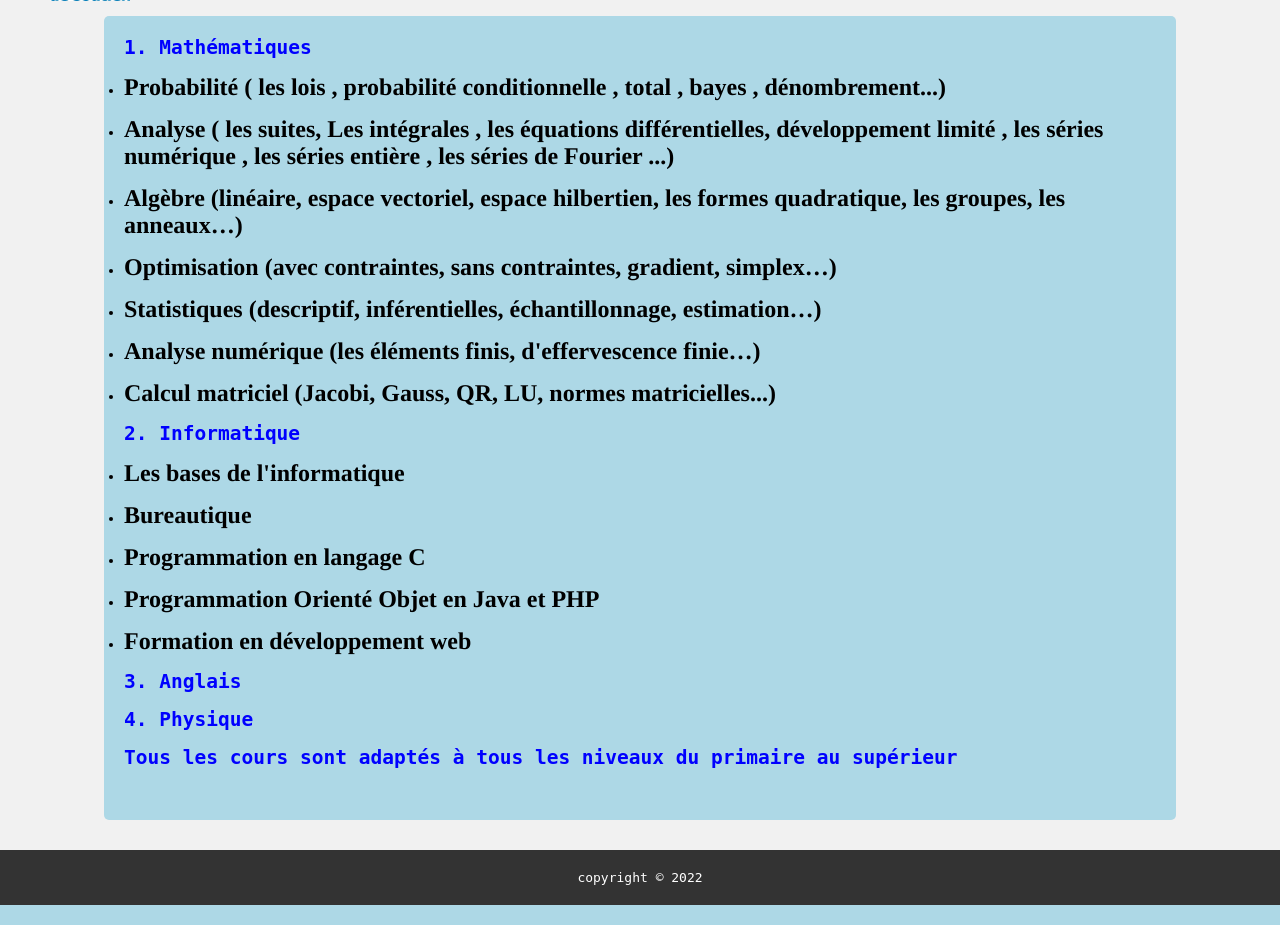
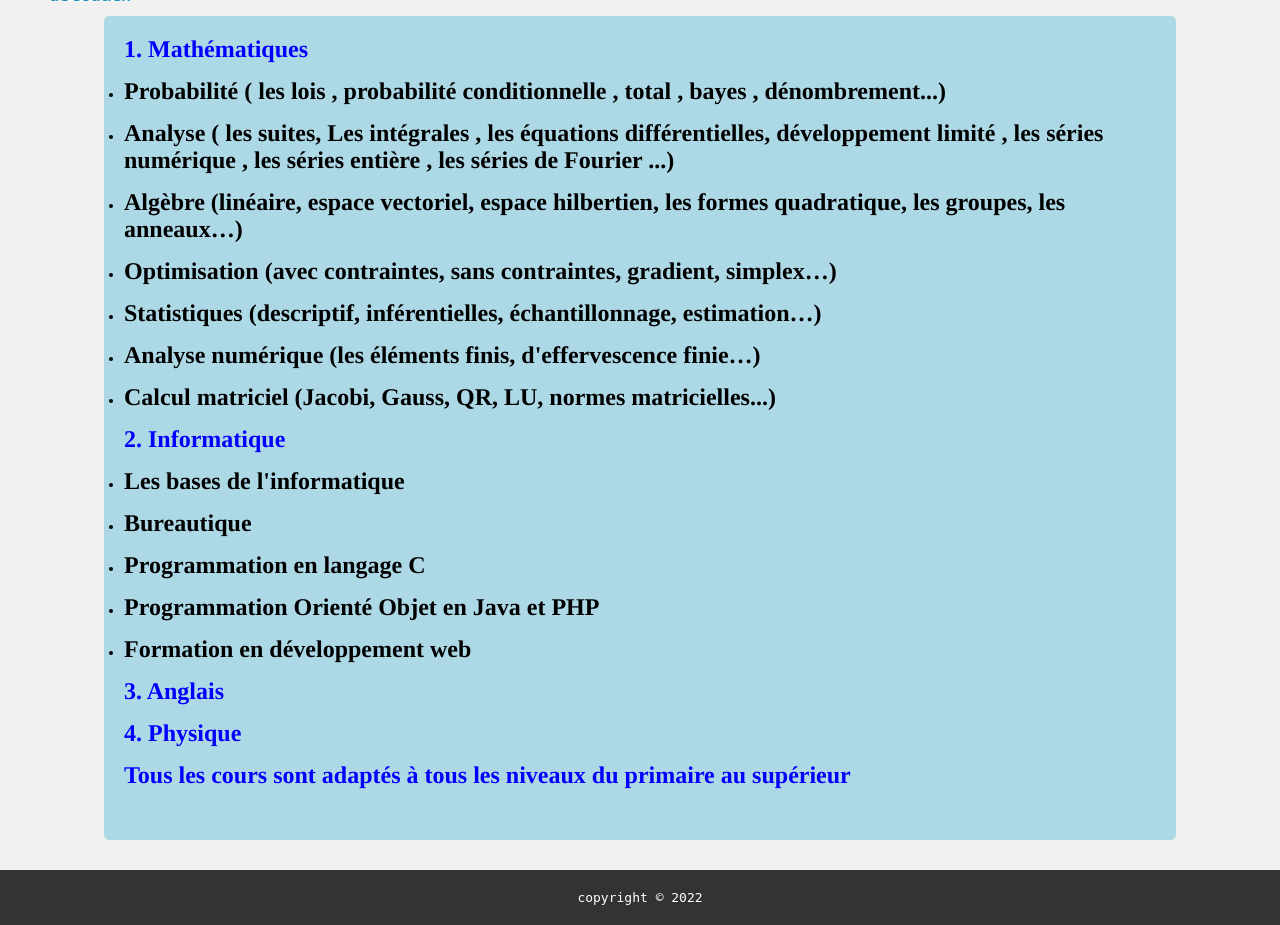
Before and after one commit to kh-lid/soutien, a PHP site: page /service.php in a window 1280 px wide. Shown: the part 129-1054 px from the top of the page. Run offline with PHP 8.4, Linux system fonts and the light colour scheme.

Commit message:
Update service.php

```diff
--- a/service.php
+++ b/service.php
@@ -8,7 +8,7 @@
 		<title>LES COURS</title>
 	<link rel="icon" type="image/x-icon" href="https://findicons.com/files/icons/2166/oxygen/128/application_vnd_oasis_opendocument_formula.png">
 	<style type="text/css">
-		h2 {
+		h2,h1 {
                      font-family: Times, "Times New Roman", Georgia, serif;
                     }
 	</style>
```
